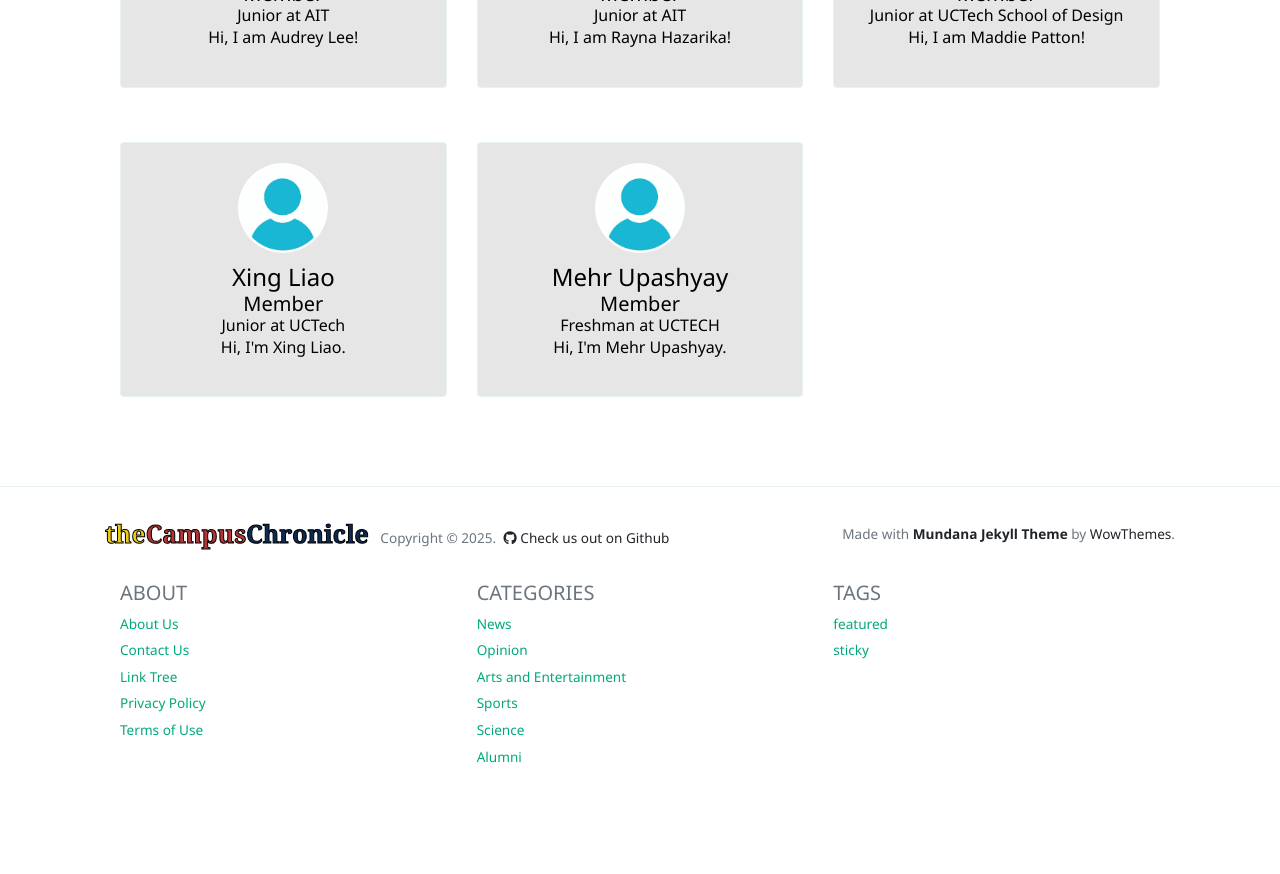
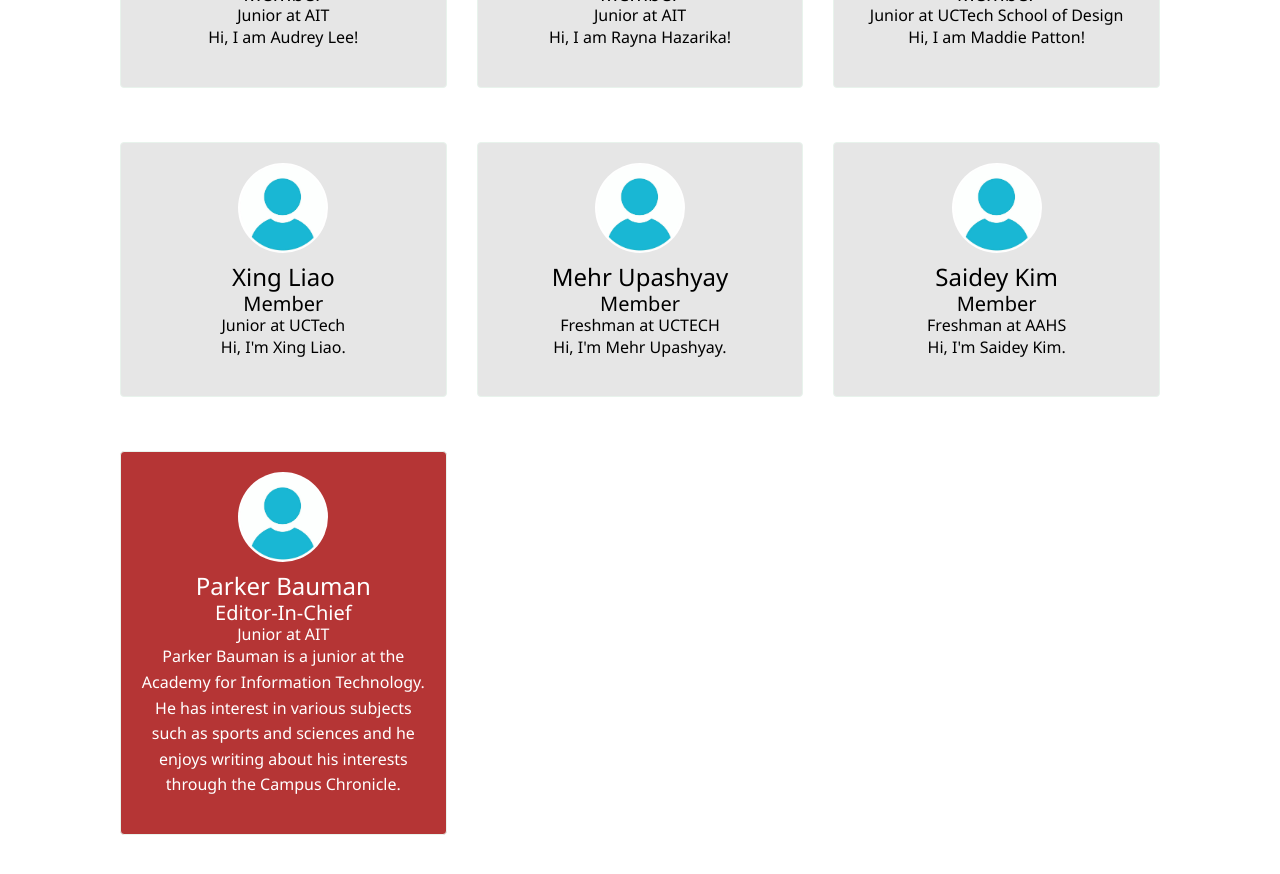
Before and after one commit to The-Campus-Chronicle/website, a Jekyll site: the page built from _pages/authors-list.html, in a window 1280 px wide and 900 px high, scrolled down 8979 px. Shown: the top 874 px of the window. Built offline with Jekyll 4.4.1, drawn with Linux system fonts in a browser that asks for light colours; nearby versions of some CDN libraries; before the commit the page ends 9778 px from its top, so only the background shows below that.

Commit message:
Saidey and Parker Articles

```diff
--- a/_config.yml
+++ b/_config.yml
@@ -803,6 +803,26 @@ authors:
         school:         UCTECH
         grade:          Freshman
 
+    saidey:
+        name:           Saidey Kim
+        avatar:         /assets/images/avatars/anonymous.jpg
+        role:           Member
+        bio:            "Hi, I'm Saidey Kim."
+        email:          skim1@ucvts.org
+        school:         AAHS
+        grade:          Freshman
+
+    parker:
+        name:           Parker Bauman
+        avatar:         /assets/images/avatars/anonymous.jpg
+        role:           Editor-In-Chief
+        bio:            "Parker Bauman is a junior at the Academy for Information Technology. He has interest in various subjects such as sports and sciences and he enjoys writing about his interests through the Campus Chronicle."
+        email:          mupashyay@ucvts.org
+        school:         AIT
+        grade:          Junior
+
+
+
 
 # Defaults
 defaults:
```
Also changed, not shown: _pages/author-parker.html (added, +8 -0 lines), _pages/author-saidey.html (added, +8 -0 lines), _posts/2025/from-pages-to-pixels:-how-our-attention-span-has-changed-over-time.md (added, +33 -0 lines), _posts/2025/the-american-education-system:-a-widening-divide.md (added, +26 -0 lines), _posts/2025/the-origins-of-daylight-saving-time:-why-do-we-change-the-clocks?.md (added, +32 -0 lines), assets/images/articles_2025/from-pages-to-pixels:-how-our-attention-span-has-changed-over-time.png (added), assets/images/articles_2025/the-american-education-system:-a-widening-divide.png (added), assets/images/articles_2025/the-origins-of-daylight-saving-time:-why-do-we-change-the-clocks?.png (added).
